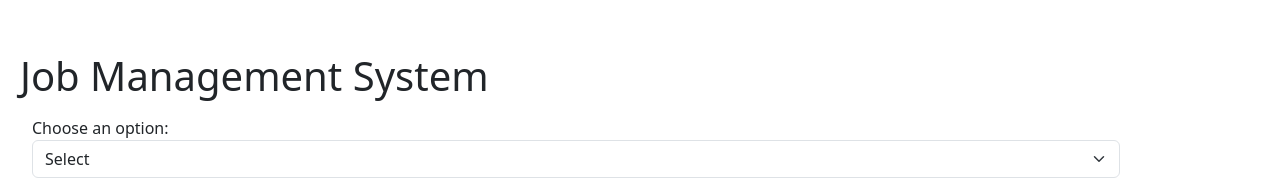
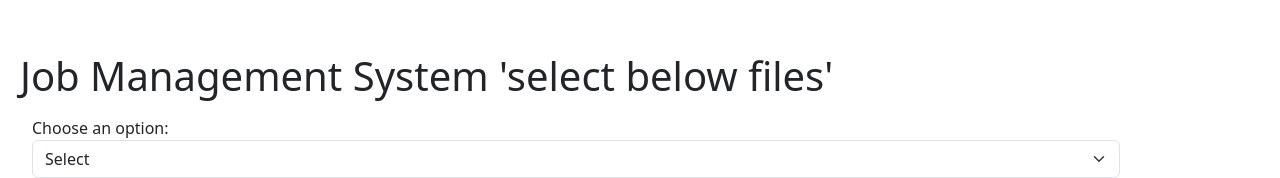
Before and after one commit to rohidas9730/jobstatus, a React (Vite) app in the folder frontend/: page / in a window 1280 px wide. Shown: the part 171-349 px from the top of the page. Built offline with nearby package versions, Linux system fonts and the light colour scheme; no server answers.

Commit message:
Update App.jsx

```diff
--- a/frontend/src/App.jsx
+++ b/frontend/src/App.jsx
@@ -58,7 +58,7 @@ const App = () => {
     // </div>
 
     <div style={{ padding: "20px", width: "90vw" }}>
-      <h1>Job Management System</h1>
+      <h1>Job Management System 'select below files'</h1>
       <DropdownForm fetchJobs={setJobs} />
       <JobTable jobs={jobs} />
     </div>
```
